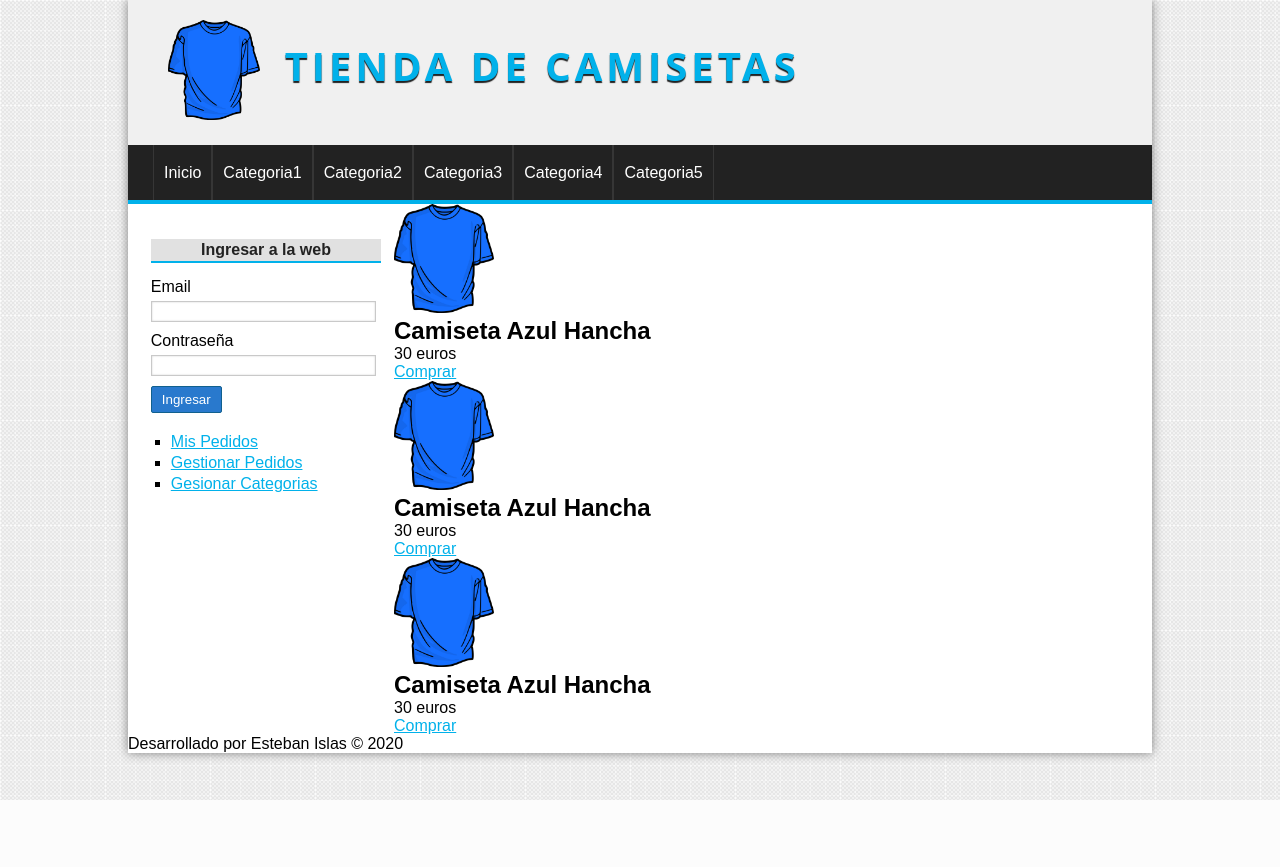
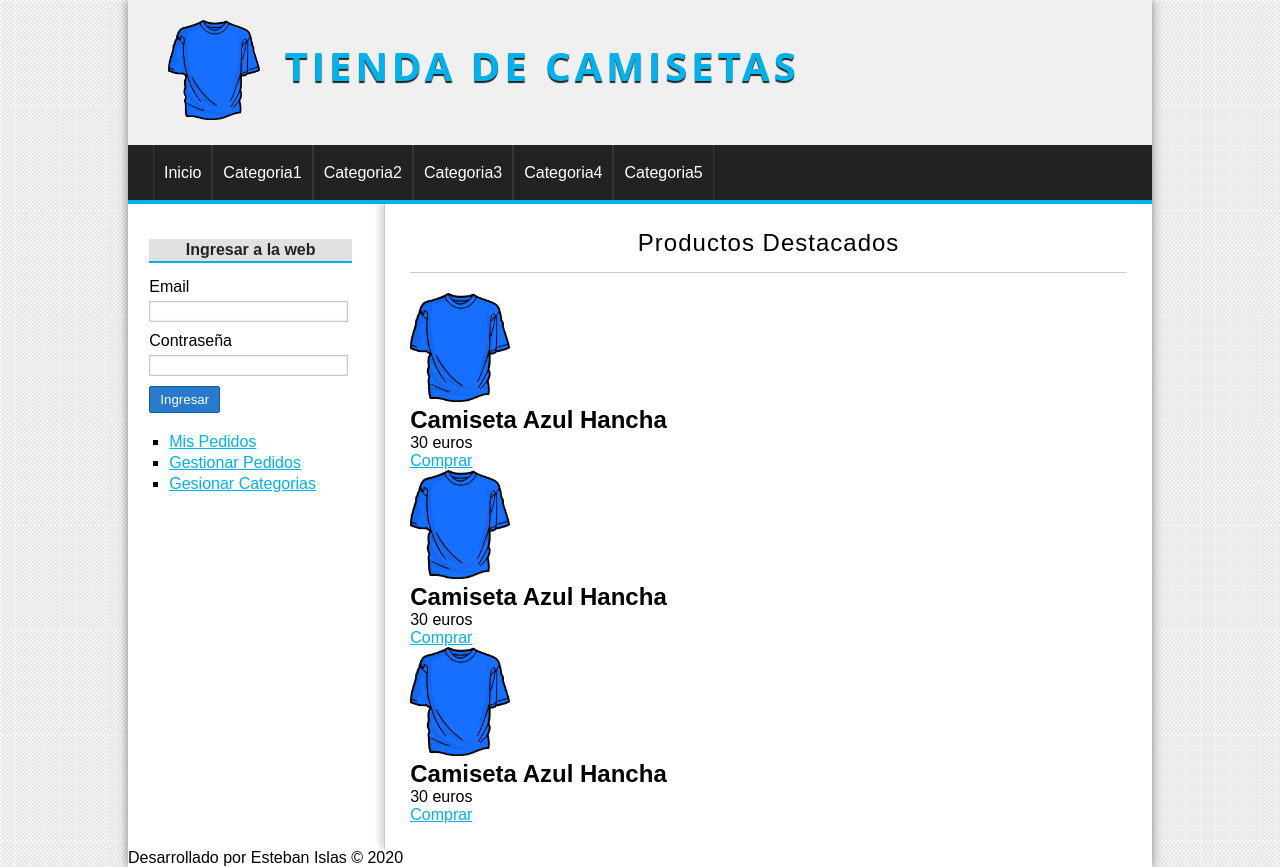
Before and after one commit to EstebanIslas/Proyecto_PHP_POO, a PHP site: page / in a window 1280 px wide. Before the commit the page ends 800 px from the top, so only its background shows below. Run offline with PHP 8.4, Linux system fonts and the light colour scheme.

Commit message:
Maquetado de Contenido Central

```diff
--- a/assets/css/styles.css
+++ b/assets/css/styles.css
@@ -115,7 +115,7 @@ a:hover{
 
 /*Barra Lateral*/
 #lateral{
-    width: 25%;
+    width: 22%;
     min-height: 500px;
     float: left;
     margin-top: 20px;
@@ -214,6 +214,28 @@ button{
     margin-bottom: 3px;
 }
 
+
+/*Central*/
+#central{
+    width: 70%;
+    float: right;
+    border-left: 1px solid #cccccc;
+    box-shadow: -5px -1px 5px #dddddd;
+    padding: 25px;
+}
+
+#central h1{
+    font-size: 24px;
+    text-align: center;
+    font-weight: normal;
+    letter-spacing: 1px;
+    border-bottom: 1px solid #cccccc;
+    margin-bottom: 20px;
+    padding: 15px;
+    padding-top: 0px;
+}
+
+
 /*Productos*/
 .product img{
     width: 100px;
--- a/index.php
+++ b/index.php
@@ -74,6 +74,7 @@
                 <!--Contenido Central-->
 
                 <div id="central">
+                    <h1>Productos Destacados</h1>
 
                     <div class="product">
                         <img src="assets/img/camiseta.png">
```
